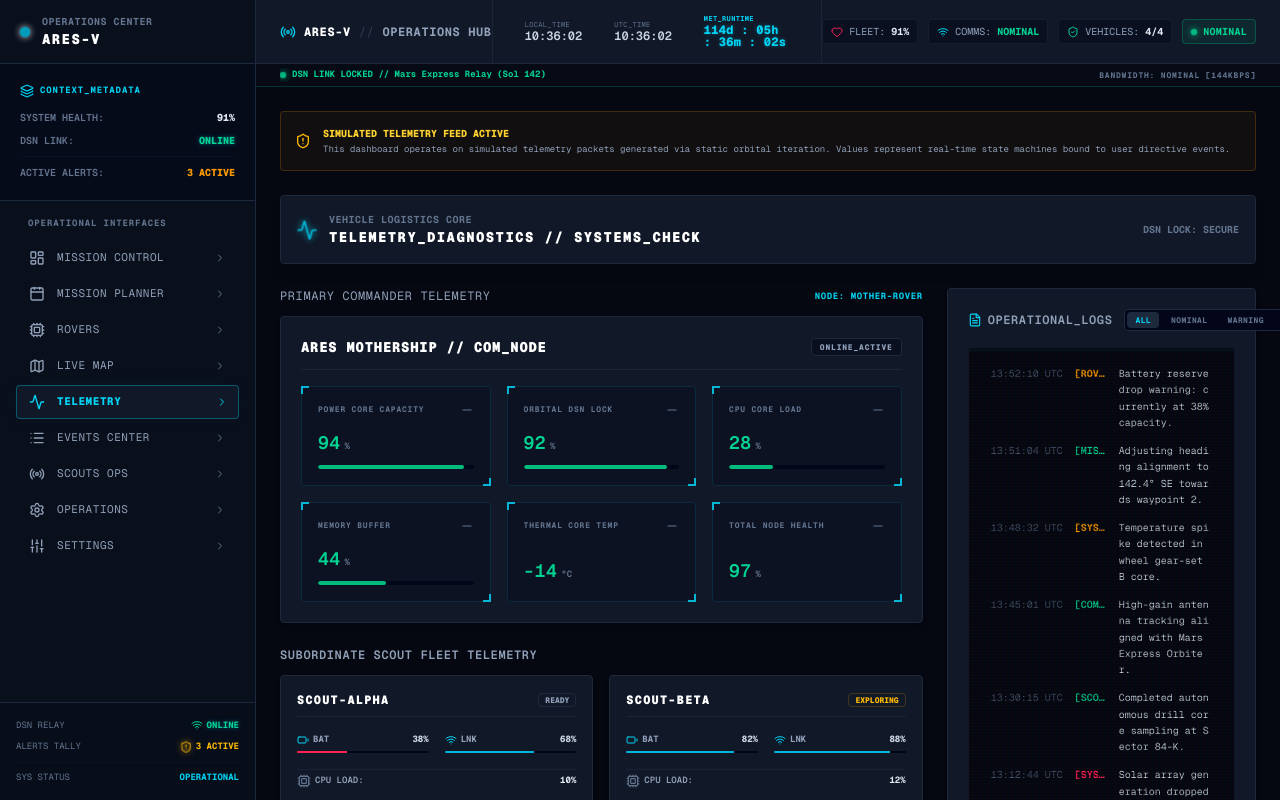
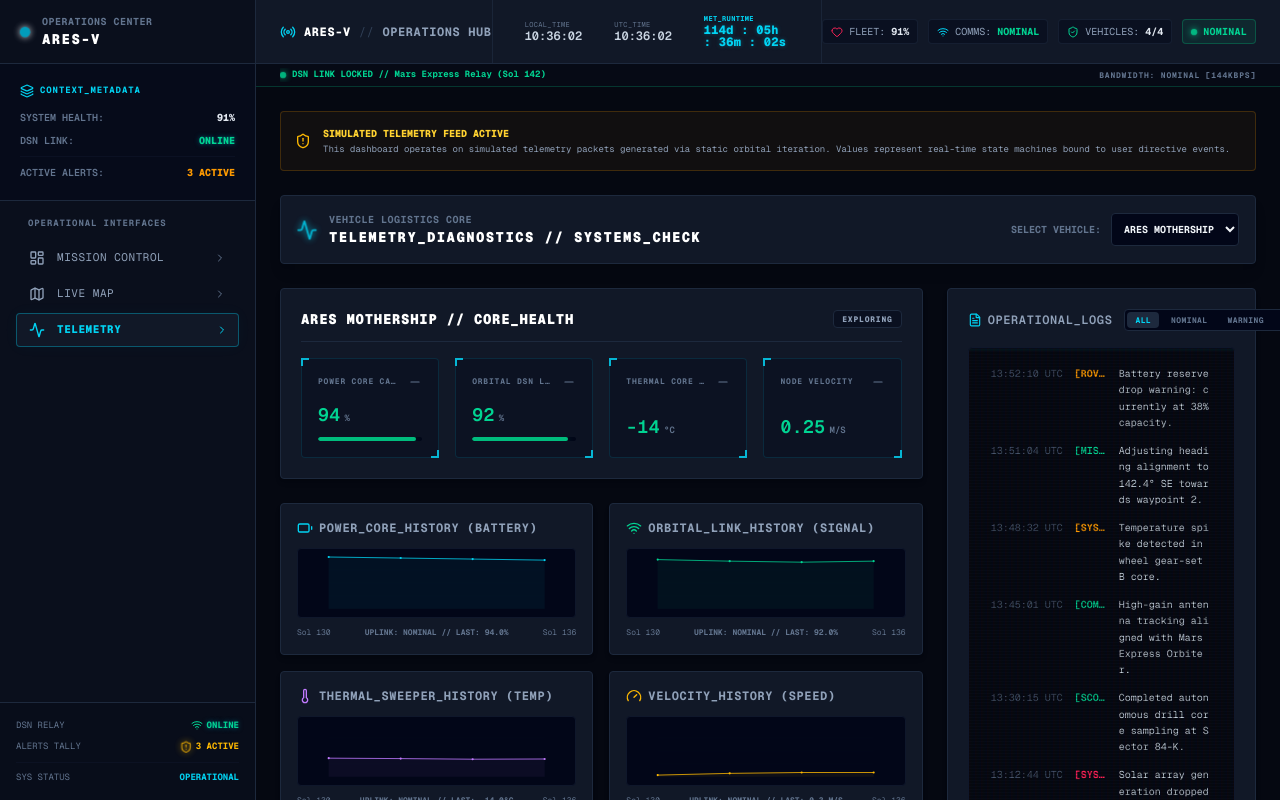
Before and after one commit to RoboticsAITechLab/ARES, a Next.js app in the folder frontend/: page /telemetry in a window 1280 px wide. Built offline with nearby package versions, Linux system fonts and the light colour scheme.

Commit message:
feat: reduce dashboard scope to focused MVP (mission control, live map, telemetry)

```diff
--- a/frontend/src/app/mission-control/page.tsx
+++ b/frontend/src/app/mission-control/page.tsx
@@ -63,15 +63,6 @@ export default function MissionControlPage() {
             <span className="font-extrabold text-rose-400 mt-1 animate-pulse">6 ACTIVE</span>
           </div>
         </div>
-
-        {/* Action Link to enter execution room */}
-        <Link
-          href="/mission-control/execution"
-          className="flex items-center justify-center gap-1.5 px-4 py-2 border border-cyan-500 bg-cyan-500/10 text-cyan-400 rounded text-[10px] font-extrabold uppercase hover:bg-cyan-500/20 transition cursor-pointer shadow-[0_0_15px_rgba(6,182,212,0.1)] shrink-0 self-start xl:self-auto"
-        >
-          <PlaySquare className="h-3.5 w-3.5" />
-          ENTER EXECUTION CENTER
-        </Link>
       </div>
 
       {/* Grid: Stacks to 1 column on mobile, 2 columns on lg, 3 columns on xl */}
--- a/frontend/src/app/telemetry/page.tsx
+++ b/frontend/src/app/telemetry/page.tsx
@@ -1,13 +1,17 @@
 "use client";
 
 import { useState } from "react";
-import { Activity, Battery, Wifi, Thermometer, Cpu, ShieldAlert, FileText } from "lucide-react";
+import { Activity, Battery, Wifi, Thermometer, Cpu, ShieldAlert, FileText, Gauge } from "lucide-react";
 import { useMissionStore } from "@/store/mission-store";
 import TelemetryCard from "@/components/TelemetryCard";
 
 export default function TelemetryPage() {
+  const { rovers, events, isEmergencyStop, telemetryHistory } = useMissionStore();
+  const [selectedRoverId, setSelectedRoverId] = useState<string>(rovers[0]?.id || "mother-rover");
   const [logFilter, setLogFilter] = useState<"all" | "nominal" | "warning" | "critical">("all");
-  const { rovers, events, isEmergencyStop } = useMissionStore();
+
+  const rover = rovers.find((r) => r.id === selectedRoverId) || rovers[0];
+  const historyData = telemetryHistory[selectedRoverId] || [];
 
   const filteredLogs = events.filter((log) => {
     if (logFilter === "all") return true;
@@ -28,12 +32,76 @@ export default function TelemetryPage() {
     }
   };
 
-  const motherRover = rovers.find((r) => r.type === "mother")!;
-  const scoutRovers = rovers.filter((r) => r.type === "scout");
+  // Pure SVG Line Chart Drawer
+  const renderSVGChart = (
+    key: "battery" | "signal" | "temperature" | "speed",
+    minVal: number,
+    maxVal: number,
+    colorClass: string,
+    glowClass: string,
+    unit: string
+  ) => {
+    const chartWidth = 500;
+    const chartHeight = 120;
+
+    if (historyData.length < 2) {
+      return (
+        <div className="h-[120px] flex items-center justify-center text-slate-650 text-[10px]">
+          WAITING FOR TELEMETRY DATA STREAM PACKETS...
+        </div>
+      );
+    }
+
+    const points = historyData.map((p, idx) => {
+      const val = p[key] ?? 0;
+      const x = (idx / (historyData.length - 1)) * chartWidth;
+      const y = chartHeight - ((val - minVal) / (maxVal - minVal)) * chartHeight;
+      return { x, y, val };
+    });
+
+    const pathD = points.map((p, idx) => `${idx === 0 ? "M" : "L"} ${p.x} ${p.y}`).join(" ");
+    const areaD = `${pathD} L ${chartWidth} ${chartHeight} L 0 ${chartHeight} Z`;
 
     return (
-    <div className="space-y-6 font-mono animate-fade-in">
-      {/* 1. Simulated Telemetry Warning Banner (No Blinking) */}
+      <div className="space-y-2 font-mono">
+        <div className="relative border border-slate-900 bg-slate-950 p-2 rounded overflow-hidden aspect-[4/1] flex items-center justify-center">
+          <svg viewBox={`0 0 ${chartWidth} ${chartHeight}`} className="w-full h-full text-slate-900 overflow-visible">
+            {/* Grid Lines */}
+            <line x1="0" y1={chartHeight * 0.25} x2={chartWidth} y2={chartHeight * 0.25} stroke="rgba(30, 41, 59, 0.25)" strokeWidth="0.5" />
+            <line x1="0" y1={chartHeight * 0.5} x2={chartWidth} y2={chartHeight * 0.5} stroke="rgba(30, 41, 59, 0.25)" strokeWidth="0.5" />
+            <line x1="0" y1={chartHeight * 0.75} x2={chartWidth} y2={chartHeight * 0.75} stroke="rgba(30, 41, 59, 0.25)" strokeWidth="0.5" />
+
+            {/* Area fill */}
+            <path d={areaD} className={`fill-current opacity-5 ${colorClass}`} />
+
+            {/* Line path */}
+            <path d={pathD} className={`fill-none stroke-current ${colorClass} ${glowClass}`} strokeWidth="1.8" />
+
+            {/* Dots */}
+            {points.map((p, idx) => (
+              <g key={idx}>
+                <circle cx={p.x} cy={p.y} r="2.5" className={`fill-current ${colorClass}`} />
+                {idx === points.length - 1 && (
+                  <circle cx={p.x} cy={p.y} r="6" className={`fill-none stroke-current animate-ping ${colorClass}`} strokeWidth="0.8" />
+                )}
+              </g>
+            ))}
+          </svg>
+        </div>
+
+        {/* Legend / Range labels */}
+        <div className="flex justify-between text-[8px] text-slate-500 select-none">
+          <span>Sol {historyData[0].sol}</span>
+          <span className="font-bold uppercase">Uplink: NOMINAL // Last: {historyData[historyData.length - 1][key]?.toFixed(1)}{unit}</span>
+          <span>Sol {historyData[historyData.length - 1].sol}</span>
+        </div>
+      </div>
+    );
+  };
+
+  return (
+    <div className="space-y-6 font-mono animate-fade-in text-slate-100">
+      {/* 1. Simulated Telemetry Warning Banner */}
       <div className="p-3.5 rounded border border-amber-500/20 bg-amber-500/5 text-amber-300 text-[10px] flex items-center gap-3 select-none">
         <ShieldAlert className="h-4 w-4 shrink-0 text-amber-400" />
         <div>
@@ -44,8 +112,8 @@ export default function TelemetryPage() {
         </div>
       </div>
 
-      {/* Page Header */}
-      <div className="p-4 rounded border border-slate-800 bg-[#111827] flex items-center justify-between shadow-lg select-none">
+      {/* Page Header with Dropdown */}
+      <div className="p-4 rounded border border-slate-800 bg-[#111827] flex flex-col sm:flex-row sm:items-center justify-between gap-4 shadow-lg select-none">
         <div className="flex items-center gap-3">
           <Activity className="h-5 w-5 text-cyan-400 animate-status-pulse" />
           <div>
@@ -55,171 +123,129 @@ export default function TelemetryPage() {
             </h1>
           </div>
         </div>
-        <div className="text-[10px] text-slate-500 uppercase font-bold">
-          DSN LOCK: SECURE
+
+        <div className="flex items-center gap-2.5 text-[10px]">
+          <span className="text-slate-500 font-bold uppercase">SELECT VEHICLE:</span>
+          <select
+            value={selectedRoverId}
+            onChange={(e) => setSelectedRoverId(e.target.value)}
+            className="bg-slate-950 border border-slate-800 text-slate-350 p-2 rounded focus:outline-none focus:border-cyan-500/40 font-bold text-[10px] cursor-pointer"
+          >
+            {rovers.map(r => (
+              <option key={r.id} value={r.id}>{r.name.toUpperCase()}</option>
+            ))}
+          </select>
         </div>
       </div>
 
-      {/* Grid: Prioritizing Mother Rover first, then Scouts, then Operations Log */}
+      {/* Main Grid: Telemetry Dashboard & Operations Log */}
       <div className="grid grid-cols-1 lg:grid-cols-3 gap-6 items-start">
 
-        {/* Left Section (takes 2/3 width on desktop/laptop) */}
+        {/* Left Section: Active vehicle metrics and SVGs charts (takes 2/3 width) */}
         <div className="lg:col-span-2 space-y-6">
 
-          {/* ARES MotherShip - Hero (1st Priority) */}
-          <div className="space-y-3">
-            <div className="flex justify-between items-center text-xs text-slate-400 tracking-wider uppercase select-none">
-              <span>Primary Commander Telemetry</span>
-              <span className="text-[9px] text-cyan-400 font-bold">Node: {motherRover.id}</span>
-            </div>
-
+          {/* Diagnostic Metrics Cards */}
           <div className="p-5 rounded border border-slate-800 bg-[#111827] space-y-4 shadow-md">
-              <div className="flex justify-between items-center border-b border-slate-800/80 pb-3 select-none">
+            <div className="flex justify-between items-center border-b border-slate-800 pb-3 select-none">
               <h2 className="text-sm font-black text-white tracking-wider uppercase">
-                  {motherRover.name} // COM_NODE
+                {rover.name} // CORE_HEALTH
               </h2>
               <span className={`text-[8px] px-2 py-0.5 rounded border uppercase tracking-widest font-extrabold ${
                 isEmergencyStop
-                    ? "border-rose-500/35 bg-rose-500/5 text-rose-400"
-                    : "border-slate-850 bg-slate-950/40 text-slate-400"
+                  ? "border-rose-500/35 bg-rose-500/5 text-rose-400 animate-pulse"
+                  : "border-slate-800 bg-slate-950/40 text-slate-400"
               }`}>
-                  {isEmergencyStop ? "FAILSAFE_STOP" : "ONLINE_ACTIVE"}
+                {isEmergencyStop ? "FAILSAFE_STOP" : rover.status}
               </span>
             </div>
 
-              {/* Mother Rover Metrics Grid */}
-              <div className="grid grid-cols-2 sm:grid-cols-3 gap-4">
+            {/* Metrics cards grid */}
+            <div className="grid grid-cols-2 sm:grid-cols-4 gap-4">
               <TelemetryCard
-                  label="Power core Capacity"
-                  value={motherRover.battery}
+                label="Power Core Capacity"
+                value={rover.battery}
                 unit="%"
-                  status={motherRover.battery < 40 ? "warning" : "nominal"}
+                status={rover.battery < 40 ? "warning" : "nominal"}
                 trend="stable"
-                  percent={motherRover.battery}
+                percent={rover.battery}
               />
 
               <TelemetryCard
-                  label="Orbital DSN lock"
-                  value={motherRover.signal}
+                label="Orbital DSN Lock"
+                value={rover.signal}
                 unit="%"
-                  status={isEmergencyStop ? "warning" : "nominal"}
-                  trend={isEmergencyStop ? "down" : "stable"}
-                  percent={motherRover.signal}
+                status={rover.signal < 50 ? "warning" : "nominal"}
+                trend="stable"
+                percent={rover.signal}
               />
 
               <TelemetryCard
-                  label="CPU core load"
-                  value={motherRover.cpu}
-                  unit="%"
-                  status={motherRover.cpu > 80 ? "warning" : "nominal"}
-                  trend={motherRover.cpu > 70 ? "up" : "stable"}
-                  percent={motherRover.cpu}
-                />
-
-                <TelemetryCard
-                  label="Memory buffer"
-                  value={motherRover.memory}
-                  unit="%"
-                  percent={motherRover.memory}
-                />
-
-                <TelemetryCard
-                  label="Thermal core temp"
-                  value={motherRover.temperature}
+                label="Thermal Core Temp"
+                value={rover.temperature}
                 unit="°C"
-                  status={motherRover.temperature > 40 ? "warning" : "nominal"}
+                status={rover.temperature > 40 || rover.temperature < -40 ? "warning" : "nominal"}
                 trend="stable"
               />
 
               <TelemetryCard
-                  label="Total node health"
-                  value={motherRover.health}
-                  unit="%"
-                  status={motherRover.health < 85 ? "warning" : "nominal"}
-                  trend={isEmergencyStop ? "down" : "stable"}
+                label="Node Velocity"
+                value={rover.speed}
+                unit=" m/s"
+                status="nominal"
+                trend="stable"
               />
             </div>
           </div>
+
+          {/* Diagnostic SVG History Charts */}
+          <div className="grid grid-cols-1 sm:grid-cols-2 gap-4">
+            {/* Battery History */}
+            <div className="p-4 rounded border border-slate-800 bg-[#111827] space-y-3 shadow-md">
+              <h3 className="text-xs font-bold text-slate-400 tracking-wider flex items-center gap-1.5 uppercase select-none">
+                <Battery className="h-4 w-4 text-cyan-400" />
+                POWER_CORE_HISTORY (BATTERY)
+              </h3>
+              {renderSVGChart("battery", 0, 100, "text-cyan-400", "shadow-[0_0_10px_rgba(6,182,212,0.4)]", "%")}
             </div>
 
-          {/* Scout Fleet Telemetry - Subordinate (2nd Priority) */}
-          <div className="space-y-3">
-            <h3 className="text-xs font-semibold text-slate-400 tracking-wider uppercase select-none">
-              Subordinate Scout Fleet Telemetry
+            {/* Signal History */}
+            <div className="p-4 rounded border border-slate-800 bg-[#111827] space-y-3 shadow-md">
+              <h3 className="text-xs font-bold text-slate-400 tracking-wider flex items-center gap-1.5 uppercase select-none">
+                <Wifi className="h-4 w-4 text-emerald-400" />
+                ORBITAL_LINK_HISTORY (SIGNAL)
               </h3>
-            <div className="grid grid-cols-1 sm:grid-cols-2 gap-4">
-              {scoutRovers.map((scout) => (
-                <div key={scout.id} className="p-4 rounded border border-slate-850 bg-[#111827] space-y-4 shadow-md">
-                  <div className="flex justify-between items-center border-b border-slate-800/80 pb-2 select-none">
-                    <h4 className="text-xs font-black text-white tracking-widest uppercase">{scout.name}</h4>
-                    <span className={`text-[8px] px-1.5 py-0.2 rounded border font-extrabold uppercase ${
-                      scout.status === "ERROR" || scout.status === "OFFLINE"
-                        ? "border-rose-500/30 text-rose-500 animate-pulse"
-                        : scout.status === "EXPLORING" || scout.status === "RETURNING"
-                        ? "border-amber-500/20 text-amber-400"
-                        : "border-slate-800 text-slate-400"
-                    }`}>
-                      {scout.status}
-                    </span>
+              {renderSVGChart("signal", 0, 100, "text-emerald-400", "shadow-[0_0_10px_rgba(16,185,129,0.4)]", "%")}
             </div>
 
-                  {/* Scout Metrics */}
-                  <div className="grid grid-cols-2 gap-4 text-[9px] text-slate-400">
-                    <div className="space-y-1">
-                      <div className="flex justify-between font-bold">
-                        <span className="flex items-center gap-1"><Battery className="h-3 w-3 text-cyan-400" /> BAT</span>
-                        <span className="text-slate-300 font-extrabold">{scout.battery}%</span>
-                      </div>
-                      <div className="h-0.5 w-full bg-slate-950 rounded-full overflow-hidden">
-                        <div className={`h-full ${scout.battery < 40 ? "bg-rose-500" : "bg-cyan-500"}`} style={{ width: `${scout.battery}%` }}></div>
-                      </div>
+            {/* Temp History */}
+            <div className="p-4 rounded border border-slate-800 bg-[#111827] space-y-3 shadow-md">
+              <h3 className="text-xs font-bold text-slate-400 tracking-wider flex items-center gap-1.5 uppercase select-none">
+                <Thermometer className="h-4 w-4 text-purple-400" />
+                THERMAL_SWEEPER_HISTORY (TEMP)
+              </h3>
+              {renderSVGChart("temperature", -100, 150, "text-purple-400", "shadow-[0_0_10px_rgba(168,85,247,0.4)]", "°C")}
             </div>
 
-                    <div className="space-y-1">
-                      <div className="flex justify-between font-bold">
-                        <span className="flex items-center gap-1"><Wifi className="h-3 w-3 text-cyan-400" /> LNK</span>
-                        <span className="text-slate-300 font-extrabold">{scout.signal}%</span>
-                      </div>
-                      <div className="h-0.5 w-full bg-slate-950 rounded-full overflow-hidden">
-                        <div className="h-full bg-cyan-500" style={{ width: `${scout.signal}%` }}></div>
-                      </div>
-                    </div>
-
-                    <div className="flex justify-between pt-1 border-t border-slate-800/60 font-semibold col-span-2">
-                      <span className="flex items-center gap-1"><Cpu className="h-3.5 w-3.5 text-slate-500" /> CPU LOAD:</span>
-                      <span className="text-slate-200 font-bold">{scout.cpu}%</span>
-                    </div>
-
-                    <div className="flex justify-between font-semibold col-span-2">
-                      <span className="flex items-center gap-1"><Cpu className="h-3.5 w-3.5 text-slate-500" /> MEM MEMORY:</span>
-                      <span className="text-slate-200 font-bold">{scout.memory}%</span>
-                    </div>
-
-                    <div className="flex justify-between font-semibold col-span-2">
-                      <span className="flex items-center gap-1"><Thermometer className="h-3.5 w-3.5 text-slate-500" /> THERM CORE:</span>
-                      <span className="text-slate-200 font-bold">{scout.temperature}°C</span>
-                    </div>
-
-                    <div className="flex justify-between font-semibold col-span-2">
-                      <span className="flex items-center gap-1"><Activity className="h-3.5 w-3.5 text-slate-500" /> SYS HEALTH:</span>
-                      <span className="text-slate-200 font-bold">{scout.health}%</span>
-                    </div>
-                  </div>
-                </div>
-              ))}
+            {/* Speed/Velocity History */}
+            <div className="p-4 rounded border border-slate-800 bg-[#111827] space-y-3 shadow-md">
+              <h3 className="text-xs font-bold text-slate-400 tracking-wider flex items-center gap-1.5 uppercase select-none">
+                <Gauge className="h-4 w-4 text-amber-400" />
+                VELOCITY_HISTORY (SPEED)
+              </h3>
+              {renderSVGChart("speed", 0, 3, "text-amber-400", "shadow-[0_0_10px_rgba(245,158,11,0.4)]", " m/s")}
             </div>
           </div>
 
         </div>
 
-        {/* Right Section: Operations Log (3rd Priority) */}
-        <div className="p-5 border border-slate-800 bg-[#111827] rounded flex flex-col h-[580px] shadow-md">
+        {/* Right Section: Operations Log (takes 1/3 width) */}
+        <div className="p-5 border border-slate-800 bg-[#111827] rounded flex flex-col h-[650px] shadow-md">
           <div className="flex flex-col sm:flex-row sm:items-center justify-between gap-3 mb-4 select-none">
             <h2 className="text-xs font-semibold text-slate-400 tracking-wider flex items-center gap-1.5 uppercase">
               <FileText className="h-3.5 w-3.5 text-cyan-400" />
               OPERATIONAL_LOGS
             </h2>
-            <div className="flex gap-1 border border-slate-800 bg-slate-950 p-0.5 rounded text-[8px] max-w-fit">
+            <div className="flex gap-1 border border-slate-800 bg-slate-950 p-0.5 rounded text-[8px] max-w-fit font-bold">
               {["all", "nominal", "warning", "critical"].map((lvl) => (
                 <button
                   key={lvl}
@@ -227,7 +253,7 @@ export default function TelemetryPage() {
                   className={`px-2 py-0.5 rounded transition uppercase tracking-wider font-bold cursor-pointer ${
                     logFilter === lvl
                       ? "bg-slate-800 text-cyan-400"
-                      : "text-slate-500 hover:text-slate-300"
+                      : "text-slate-500 hover:text-slate-350"
                   }`}
                 >
                   {lvl}
@@ -236,7 +262,7 @@ export default function TelemetryPage() {
             </div>
           </div>
 
-          {/* CRT Monitor styled Terminal log box */}
+          {/* CRT monitor style */}
           <div className="crt-monitor relative flex-1 min-h-[350px] overflow-hidden rounded border border-slate-900 bg-[#060913] flex flex-col">
             <div className="crt-scanline"></div>
 
@@ -252,7 +278,7 @@ export default function TelemetryPage() {
                   </div>
                 ))
               ) : (
-                <div className="h-full flex items-center justify-center text-slate-600 font-bold select-none">
+                <div className="h-full flex items-center justify-center text-slate-600 font-bold select-none text-center uppercase">
                   NO LOG SEGMENTS RECORDED AT THIS FILTER LEVEL
                 </div>
               )}
--- a/frontend/src/components/layout/sidebar.tsx
+++ b/frontend/src/components/layout/sidebar.tsx
@@ -49,14 +49,8 @@ export default function Sidebar() {
 
   const links = [
     { name: "Mission Control", path: "/mission-control", icon: "LayoutDashboard" },
-    { name: "Mission Planner", path: "/planner", icon: "Calendar" },
-    { name: "Rovers", path: "/rovers", icon: "Cpu" },
     { name: "Live Map", path: "/map", icon: "Map" },
-    { name: "Telemetry", path: "/telemetry", icon: "Activity" },
-    { name: "Events Center", path: "/events", icon: "List" },
-    { name: "Scouts Ops", path: "/scouts", icon: "Radio" },
-    { name: "Operations", path: "/operations", icon: "Settings" },
-    { name: "Settings", path: "/settings", icon: "Sliders" }
+    { name: "Telemetry", path: "/telemetry", icon: "Activity" }
   ];
 
   const motherRover = rovers.find((r) => r.type === "mother")!;
```
Lines whose indentation alone changed are shown as unchanged.
